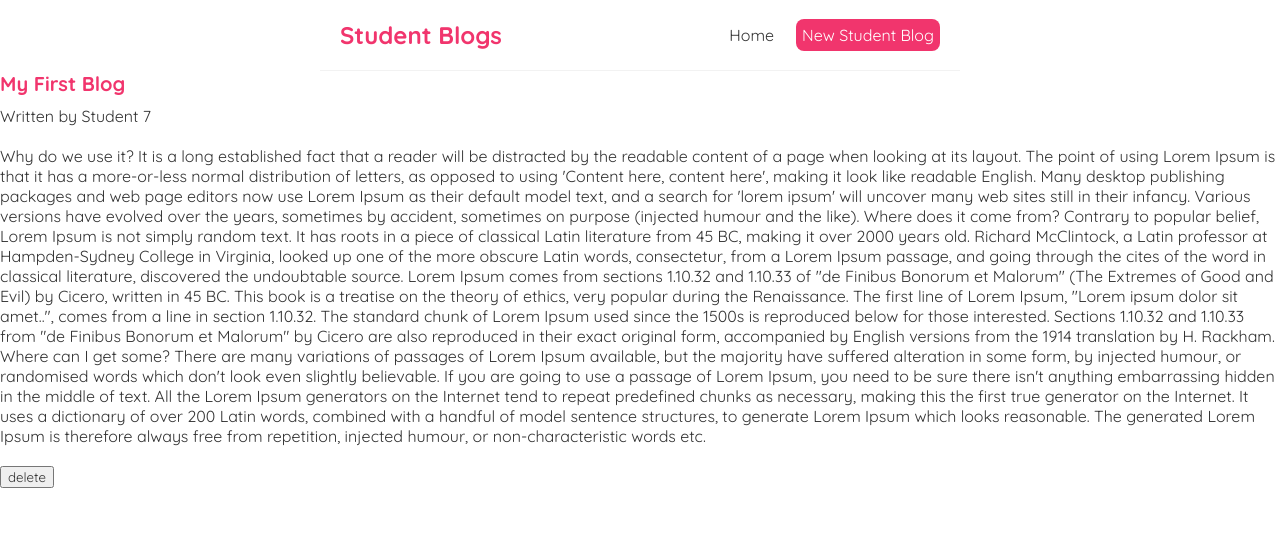
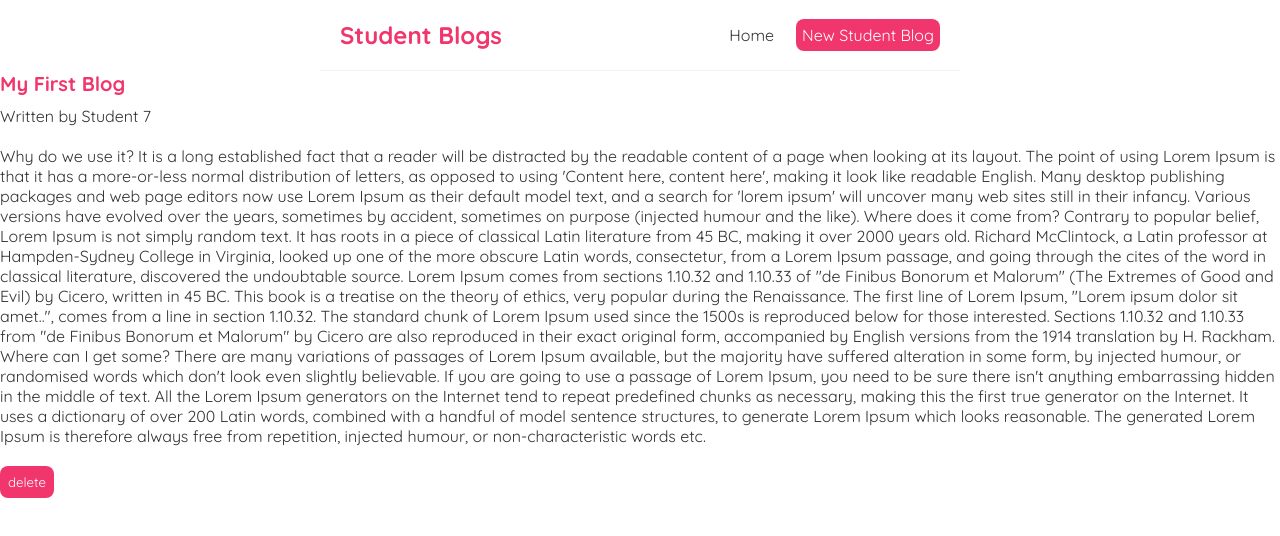
Before and after one commit to deepak0023/react_project, a React (Create React App) app: page /blogs/1 in a window 1280 px wide. Shown: the top 536 px of the page. Built offline with nearby package versions, Linux system fonts and the light colour scheme; data requests are answered from the project's data file.

Commit message:
404 Page : Show a not found page in case the functional route does not match

```diff
--- a/src/App.js
+++ b/src/App.js
@@ -3,6 +3,7 @@ import Home from './Home';
 import { BrowserRouter as Router, Route, Switch } from 'react-router-dom';
 import Create from './Create';
 import ItemDetails from './ItemDetails';
+import NotFound from './NotFound';
 
 function App() {
   return (
@@ -20,6 +21,9 @@ function App() {
             <Route path="/blogs/:id">
               <ItemDetails />
             </Route>
+            <Route path="*">
+              <NotFound />
+            </Route>
           </Switch>
         </div>
       </div>
--- /dev/null
+++ b/src/NotFound.js
@@ -0,0 +1,12 @@
+import { Link } from "react-router-dom"
+
+const NotFound = () => {
+  return (
+    <div className="not-found">
+      <h2>This page does not exist</h2>
+      <Link to="/">Back to the homepage...</Link>
+    </div>
+  );
+}
+
+export default NotFound;
--- a/src/index.css
+++ b/src/index.css
@@ -61,6 +61,15 @@
   color: #f1356d;
   margin-bottom: 10px;
 }
+.item-details button {
+  background: #f1356d;
+  color: #fff;
+  border: 0;
+  padding: 8px;
+  border-radius: 8px;
+  cursor: pointer;
+}
+
 
 /* create new blog form */
 .create {
@@ -93,3 +102,10 @@
   border-radius: 8px;
   cursor: pointer;
 }
+
+/* not found page */
+.not-found {
+  width: 100%;
+  margin-top: 5%;
+  text-align: center;
+}
```
